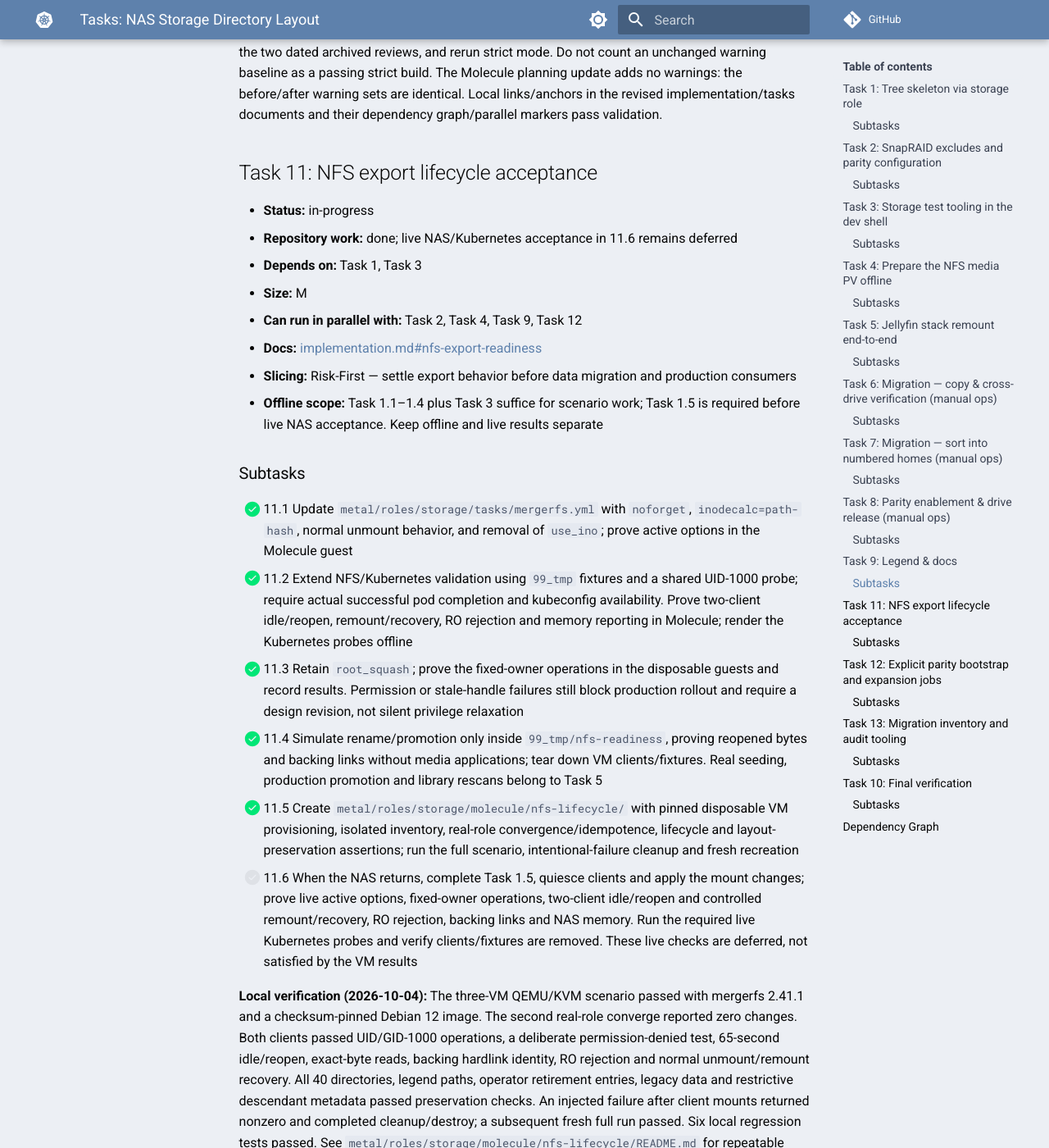
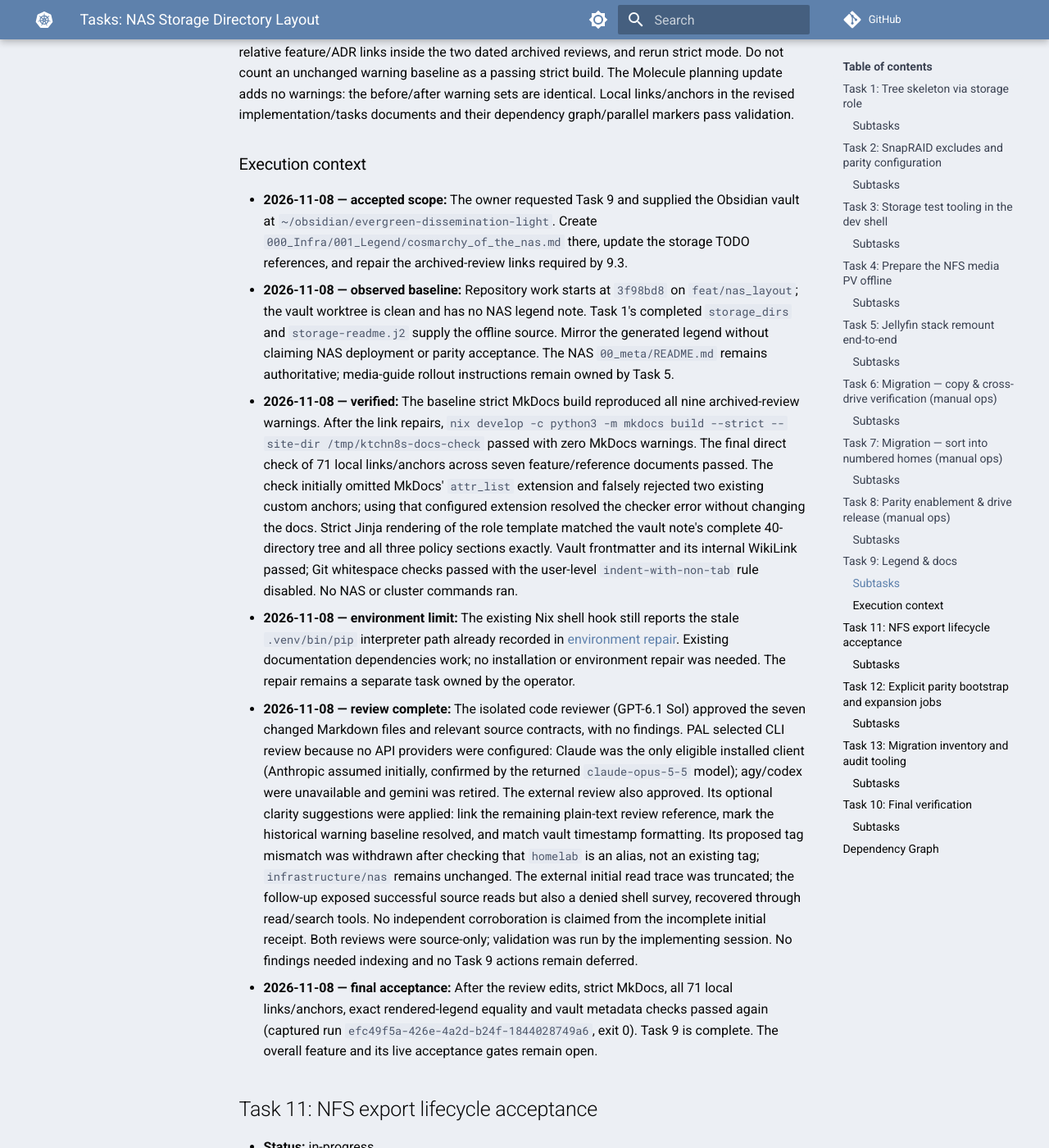
Before and after one commit to serpro69/ktchn8s, an MkDocs documentation site: the page built from docs/feat/wip/nas-storage-layout/tasks.md, in a window 1280 px wide and 1400 px high, scrolled down 8338 px. Shown: the whole window at 82% size. Built offline with MkDocs 1.6.1 and Material for MkDocs 9.7.7, drawn with Linux system fonts in a browser that asks for light colours; comment, search, counter and statistics services are not loaded; the version menu is left out; some of the changed text lies outside the part shown.

Commit message:
Complete NAS storage layout documentation
Point storage references at the agreed layout and repair links to archived reviews so strict documentation builds pass. Record the vault legend and Task 9 validation while keeping live NAS acceptance pending.

```diff
--- a/docs/feat/wip/nas-storage-layout/tasks.md
+++ b/docs/feat/wip/nas-storage-layout/tasks.md
@@ -4,7 +4,7 @@
 > Implementation: [./implementation.md](./implementation.md)
 > Status: in-progress
 > Created: 2026-08-22
-> Revised: 2026-10-04 — Tasks 2–4 and 12 complete; Tasks 1, 11 and 13 repository work verified; both Molecule scenarios pass; NAS apply/preparation/acceptance deferred while offline
+> Revised: 2026-11-08 — Tasks 2–4, 9 and 12 complete; Tasks 1, 11 and 13 repository work verified; both Molecule scenarios pass; NAS apply/preparation/acceptance deferred while offline
 > Not Doing: SMB shares, documents-service selection (Nextcloud/Copyparty/OpenCloud), Plex/second media service, automated photo promotion, vault reorganization, ZFS migration planning, Gitea code-archive extraction, restic policy values, NFS health monitoring
 
 Tasks 11–13 add prerequisites while preserving existing task IDs. Parallel markers
@@ -211,18 +211,18 @@ disabled to preserve existing YAML indentation.
 - [ ] 8.6 Write all size/safety-copy/job/retry/disposition records to the controller evidence workspace during the freeze; after release archive them to `00_meta`, keep the independent copy, and re-enable maintenance
 
 ## Task 9: Legend & docs
-- **Status:** pending
+- **Status:** done
 - **Depends on:** Task 1
 - **Size:** S
 - **Can run in parallel with:** Task 2, Task 3, Task 4, Task 5, Task 6, Task 7, Task 8, Task 11, Task 12, Task 13
 - **Docs:** [implementation.md#legend-docs](./implementation.md#legend-docs)
 
 ### Subtasks
-- [ ] 9.1 Write the vault legend note (manual, in Obsidian vault) mirroring `00_meta/README.md`
-- [ ] 9.2 Point `docs/info/todo.md` storage section at `docs/feat/wip/nas-storage-layout/` (supersedes "Future shares (Pictures, Documents, Music, Backups)" naming)
-- [ ] 9.3 Run `python3 -m mkdocs build --strict --site-dir /tmp/ktchn8s-docs-check` and check revised local links; document any unrelated baseline warnings rather than weakening the check
+- [x] 9.1 Write the vault legend note (manual, in Obsidian vault) mirroring `00_meta/README.md`
+- [x] 9.2 Point `docs/info/todo.md` storage section at `docs/feat/wip/nas-storage-layout/` (supersedes "Future shares (Pictures, Documents, Music, Backups)" naming)
+- [x] 9.3 Run `python3 -m mkdocs build --strict --site-dir /tmp/ktchn8s-docs-check` and check revised local links; document any unrelated baseline warnings rather than weakening the check
 
-**Docs baseline (2026-10-04):** Strict build already reports nine broken-link
+**Docs baseline (2026-10-04; resolved 2026-11-08 — see Execution context below):** Strict build already reports nine broken-link
 warnings after the review documents were moved into `reviews/archive/`. This is
 outside the Molecule planning change. Before completing 9.3, update the review
 links in `design.md` and `docs/reference/architecture/decision_records.md`, fix the
@@ -231,6 +231,54 @@ mode. Do not count an unchanged warning baseline as a passing strict build.
 The Molecule planning update adds no warnings: the before/after warning sets are
 identical. Local links/anchors in the revised implementation/tasks documents and
 their dependency graph/parallel markers pass validation.
+
+### Execution context
+
+- **2026-11-08 — accepted scope:** The owner requested Task 9 and supplied the
+  Obsidian vault at `~/obsidian/evergreen-dissemination-light`. Create
+  `000_Infra/001_Legend/cosmarchy_of_the_nas.md` there, update the storage TODO
+  references, and repair the archived-review links required by 9.3.
+- **2026-11-08 — observed baseline:** Repository work starts at `3f98bd8` on
+  `feat/nas_layout`; the vault worktree is clean and has no NAS legend note.
+  Task 1's completed `storage_dirs` and `storage-readme.j2` supply the offline
+  source. Mirror the generated legend without claiming NAS deployment or parity
+  acceptance. The NAS `00_meta/README.md` remains authoritative; media-guide
+  rollout instructions remain owned by Task 5.
+- **2026-11-08 — verified:** The baseline strict MkDocs build reproduced all nine
+  archived-review warnings. After the link repairs,
+  `nix develop -c python3 -m mkdocs build --strict --site-dir /tmp/ktchn8s-docs-check`
+  passed with zero MkDocs warnings. The final direct check of 71 local links/anchors across
+  seven feature/reference documents passed. The check initially omitted MkDocs'
+  `attr_list` extension and falsely rejected two existing custom anchors; using
+  that configured extension resolved the checker error without changing the docs.
+  Strict Jinja rendering of the role template matched the vault note's complete
+  40-directory tree and all three policy sections exactly. Vault frontmatter and
+  its internal WikiLink passed; Git whitespace checks passed with the user-level
+  `indent-with-non-tab` rule disabled. No NAS or cluster commands ran.
+- **2026-11-08 — environment limit:** The existing Nix shell hook still reports
+  the stale `.venv/bin/pip` interpreter path already recorded in
+  [environment repair](./implementation.md#deferred-follow-ups-explicit).
+  Existing documentation dependencies work; no installation or environment repair
+  was needed. The repair remains a separate task owned by the operator.
+- **2026-11-08 — review complete:** The isolated code reviewer (GPT-6.1 Sol)
+  approved the seven changed Markdown files and relevant source contracts, with no
+  findings. PAL selected CLI review because no API providers were configured:
+  Claude was the only eligible installed client (Anthropic assumed initially,
+  confirmed by the returned `claude-opus-5-5` model); agy/codex were unavailable
+  and gemini was retired. The external review also approved. Its optional clarity
+  suggestions were applied: link the remaining plain-text review reference, mark
+  the historical warning baseline resolved, and match vault timestamp formatting.
+  Its proposed tag mismatch was withdrawn after checking that `homelab` is an
+  alias, not an existing tag; `infrastructure/nas` remains unchanged.
+  The external initial read trace was truncated; the follow-up exposed successful
+  source reads but also a denied shell survey, recovered through read/search tools.
+  No independent corroboration is claimed from the incomplete initial receipt.
+  Both reviews were source-only; validation was run by the implementing session.
+  No findings needed indexing and no Task 9 actions remain deferred.
+- **2026-11-08 — final acceptance:** After the review edits, strict MkDocs, all
+  71 local links/anchors, exact rendered-legend equality and vault metadata checks
+  passed again (captured run `efc49f5a-426e-4a2d-b24f-1844028749a6`, exit 0).
+  Task 9 is complete. The overall feature and its live acceptance gates remain open.
 
 ## Task 11: NFS export lifecycle acceptance
 - **Status:** in-progress
```
Also changed, not shown: docs/feat/wip/nas-storage-layout/design.md (+2 -2 lines), docs/feat/wip/nas-storage-layout/reviews/archive/design-review-2026-10-03-follow-up.md (+2 -2 lines), docs/feat/wip/nas-storage-layout/reviews/archive/design-review-2026-10-03.md (+3 -3 lines), docs/info/todo.md (+2 -1 lines), docs/reference/architecture/decision_records.md (+2 -2 lines).
